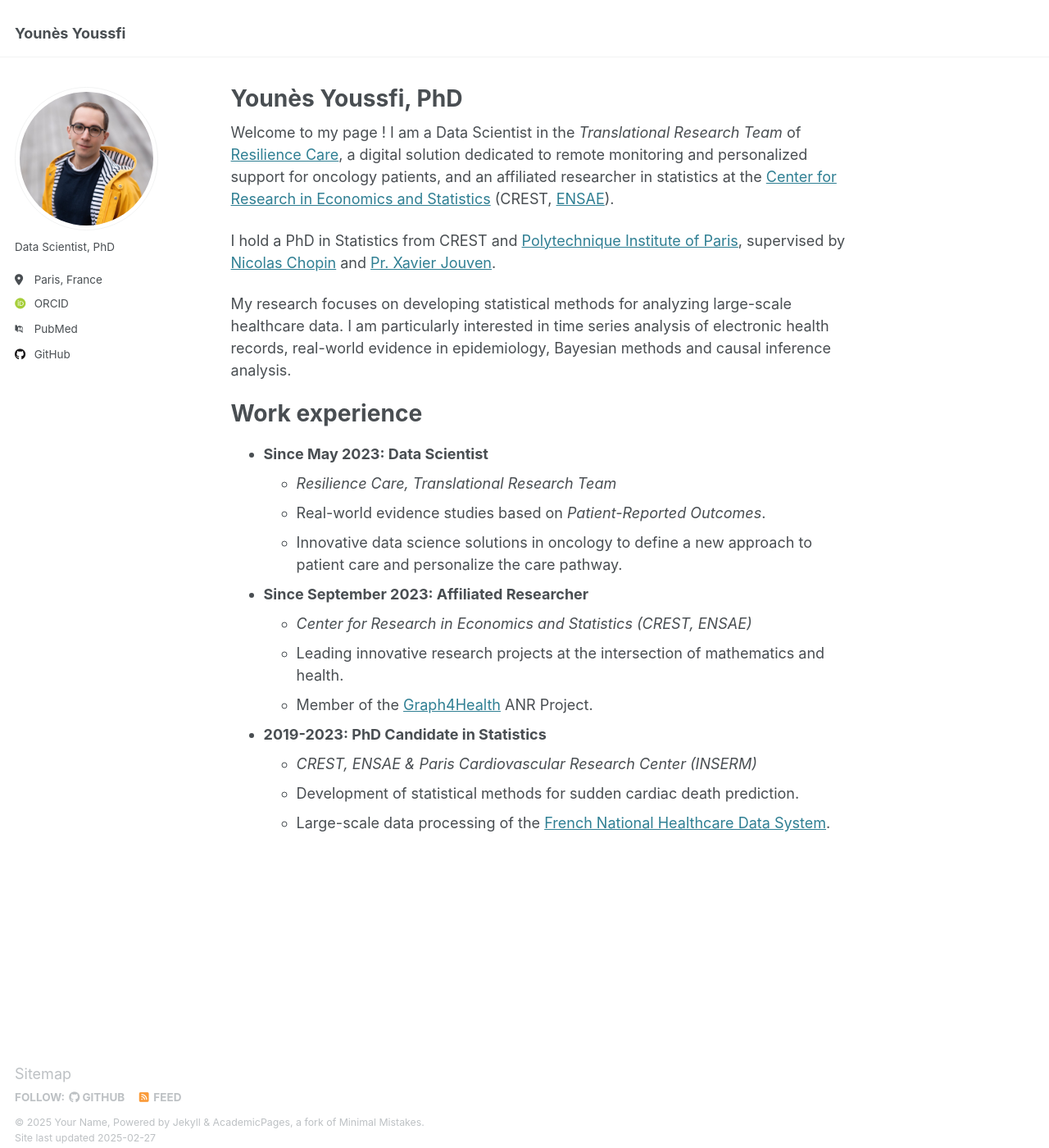
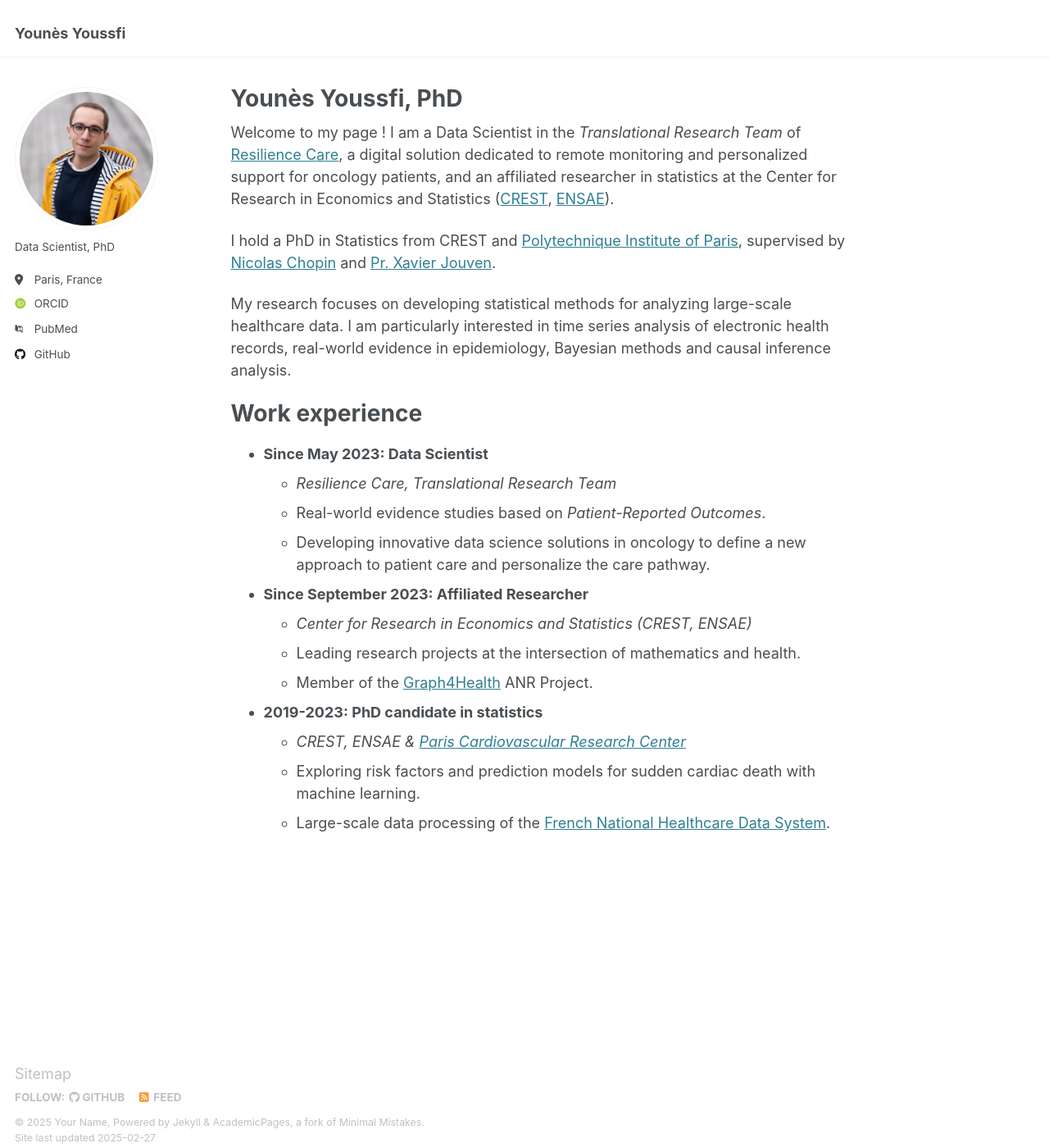
Before and after one commit to youyoussfi/youyoussfi.github.io, a Jekyll site: the page built from _pages/about.md, in a window 1280 px wide and 1400 px high. Shown: the whole window at 82% size. Built offline with Jekyll 4.4.1, drawn with Linux system fonts in a browser that asks for light colours; some web fonts are replaced.

Commit message:
Update about.md

```diff
--- a/_pages/about.md
+++ b/_pages/about.md
@@ -7,7 +7,7 @@ redirect_from:
   - /about.html
 ---
 
-Welcome to my page ! I am a Data Scientist in the *Translational Research Team* of [Resilience Care](https://www.resilience.care), a digital solution dedicated to remote monitoring and personalized support for oncology patients, and an affiliated researcher in statistics at the [Center for Research in Economics and Statistics](https://crest.science/) (CREST, [ENSAE](https://www.ensae.fr/en)).
+Welcome to my page ! I am a Data Scientist in the *Translational Research Team* of [Resilience Care](https://www.resilience.care), a digital solution dedicated to remote monitoring and personalized support for oncology patients, and an affiliated researcher in statistics at the Center for Research in Economics and Statistics ([CREST](https://crest.science/), [ENSAE](https://www.ensae.fr/en)).
 
 I hold a PhD in Statistics from CREST and [Polytechnique Institute of Paris](https://www.ip-paris.fr/en), supervised by [Nicolas Chopin](https://nchopin.github.io/) and [Pr. Xavier Jouven](https://parcc.inserm.fr/index.php/04-cv-xavier-jouven/).
 
@@ -18,14 +18,14 @@ Work experience
 * **Since May 2023: Data Scientist**
   * *Resilience Care, Translational Research Team*
   * Real-world evidence studies based on *Patient-Reported Outcomes*.
-  * Innovative data science solutions in oncology to define a new approach to patient care and personalize the care pathway.
+  * Developing innovative data science solutions in oncology to define a new approach to patient care and personalize the care pathway.
 
 * **Since September 2023: Affiliated Researcher**
   * *Center for Research in Economics and Statistics (CREST, ENSAE)*
-  * Leading innovative research projects at the intersection of mathematics and health.
+  * Leading research projects at the intersection of mathematics and health.
   * Member of the [Graph4Health](https://guillaume-lecue.faculty.essec.edu/graph4health) ANR Project.
 
-* **2019-2023: PhD Candidate in Statistics**
-  * *CREST, ENSAE & Paris Cardiovascular Research Center (INSERM)*
-  * Development of statistical methods for sudden cardiac death prediction.
+* **2019-2023: PhD candidate in statistics**
+  * *CREST, ENSAE & [Paris Cardiovascular Research Center](https://parcc.inserm.fr/)*
+  * Exploring risk factors and prediction models for sudden cardiac death with machine learning.
   * Large-scale data processing of the [French National Healthcare Data System](https://www.health-data-hub.fr/snds).
```
